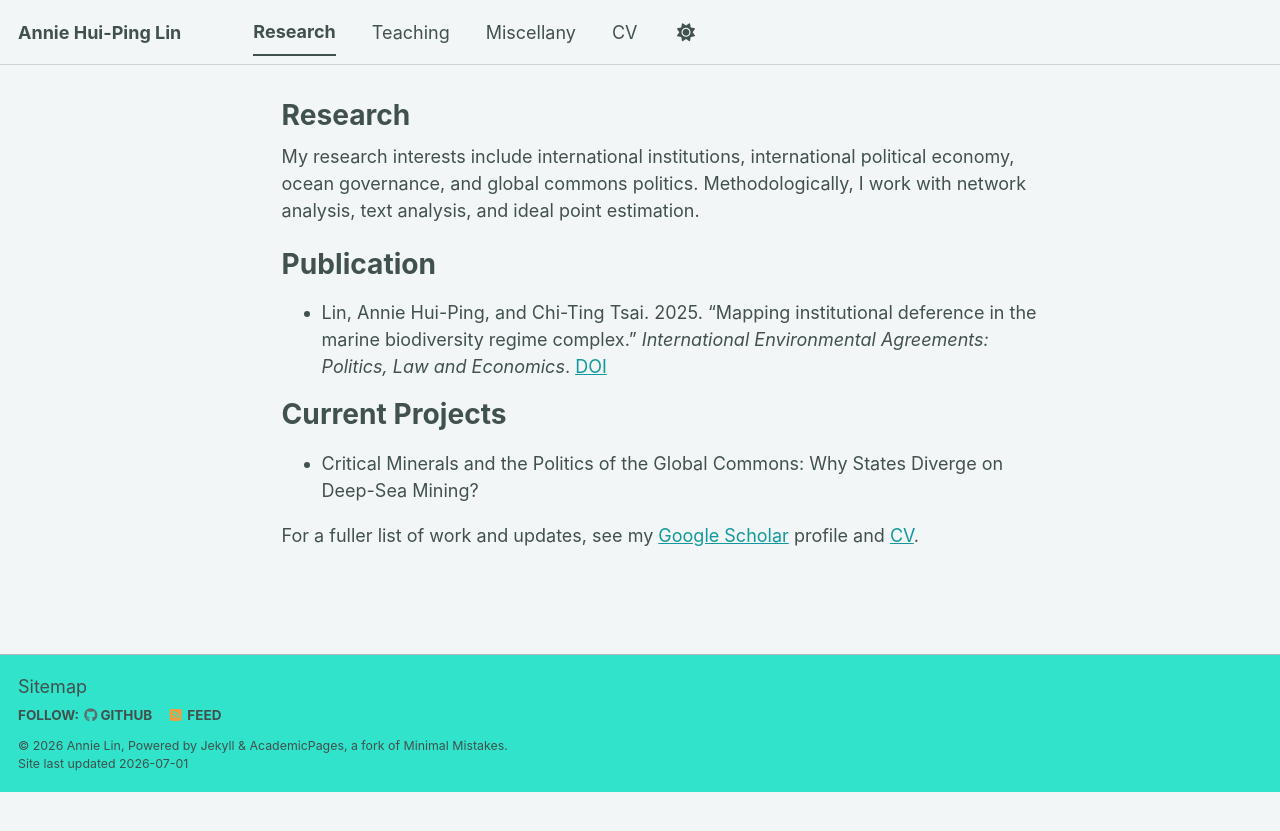
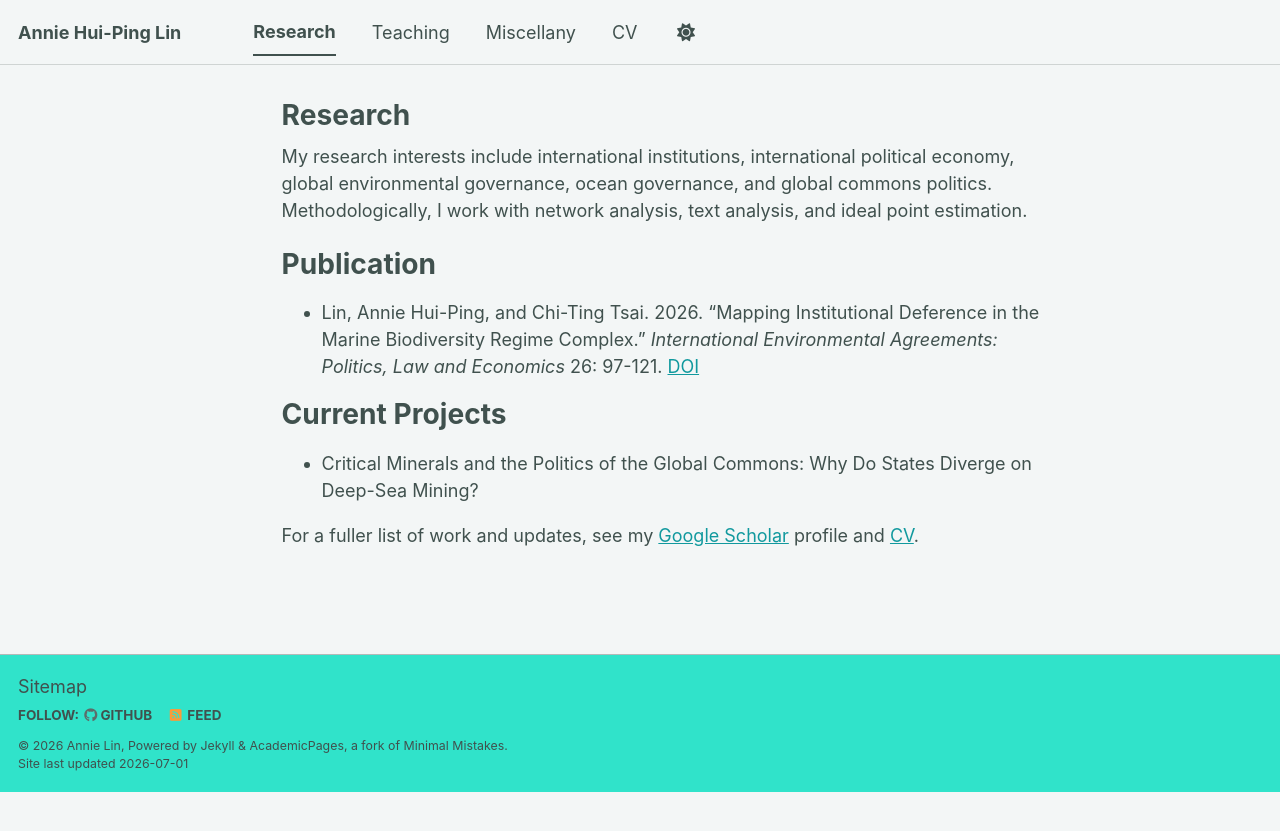
Before and after one commit to anniehplin/anniehplin.github.io, a Jekyll site: the page built from _pages/research.md, in a window 1280 px wide. Shown: the top 831 px of the page. Built offline with Jekyll 4.4.1, drawn with Linux system fonts in a browser that asks for light colours; a script bundle is joined from its source files by our own code; library files that are not in the unit come from our copies.

Commit message:
Update website with June 2026 CV details

```diff
--- a/_data/navigation.yml
+++ b/_data/navigation.yml
@@ -18,4 +18,4 @@ main:
     url: /miscellany/
 
   - title: "CV"
-    url: /files/Lin_CV_Mar_2026.pdf
+    url: /files/Lin_Full_CV_June_2026.pdf
--- a/_pages/research.md
+++ b/_pages/research.md
@@ -7,16 +7,16 @@ redirect_from:
   - /publications/
 ---
 
-My research interests include international institutions, international political economy, ocean governance, and global commons politics. Methodologically, I work with network analysis, text analysis, and ideal point estimation.
+My research interests include international institutions, international political economy, global environmental governance, ocean governance, and global commons politics. Methodologically, I work with network analysis, text analysis, and ideal point estimation.
 
 Publication
 ======
 
-* Lin, Annie Hui-Ping, and Chi-Ting Tsai. 2025. "Mapping institutional deference in the marine biodiversity regime complex." *International Environmental Agreements: Politics, Law and Economics*. [DOI](https://doi.org/10.1007/s10784-025-09691-z)
+* Lin, Annie Hui-Ping, and Chi-Ting Tsai. 2026. "Mapping Institutional Deference in the Marine Biodiversity Regime Complex." *International Environmental Agreements: Politics, Law and Economics* 26: 97-121. [DOI](https://doi.org/10.1007/s10784-025-09691-z)
 
 Current Projects
 ======
 
-* Critical Minerals and the Politics of the Global Commons: Why States Diverge on Deep-Sea Mining?
+* Critical Minerals and the Politics of the Global Commons: Why Do States Diverge on Deep-Sea Mining?
 
-For a fuller list of work and updates, see my [Google Scholar](https://scholar.google.com/citations?user=4lubvigAAAAJ&hl=en) profile and [CV](/files/Lin_CV_Mar_2026.pdf).
+For a fuller list of work and updates, see my [Google Scholar](https://scholar.google.com/citations?user=4lubvigAAAAJ&hl=en) profile and [CV](/files/Lin_Full_CV_June_2026.pdf).
--- a/_pages/teaching.html
+++ b/_pages/teaching.html
@@ -23,4 +23,4 @@ National Taiwan University
 * Public International Law I and II
 * History of International Relations II
 
-For complete dates and details, please see my [CV](/files/Lin_CV_Mar_2026.pdf).
+For complete dates and details, please see my [CV](/files/Lin_Full_CV_June_2026.pdf).
```
Also changed, not shown: _pages/about.md (+1 -1 lines), _pages/cv.md (+1 -1 lines), 1 other file.
